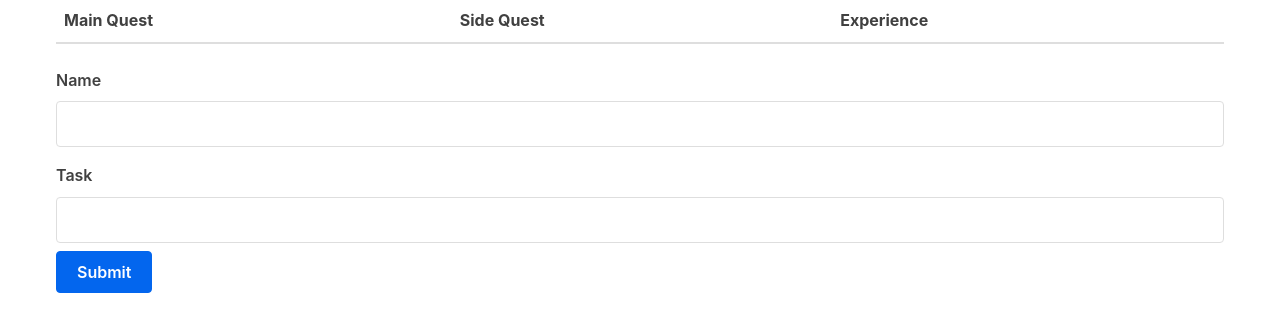
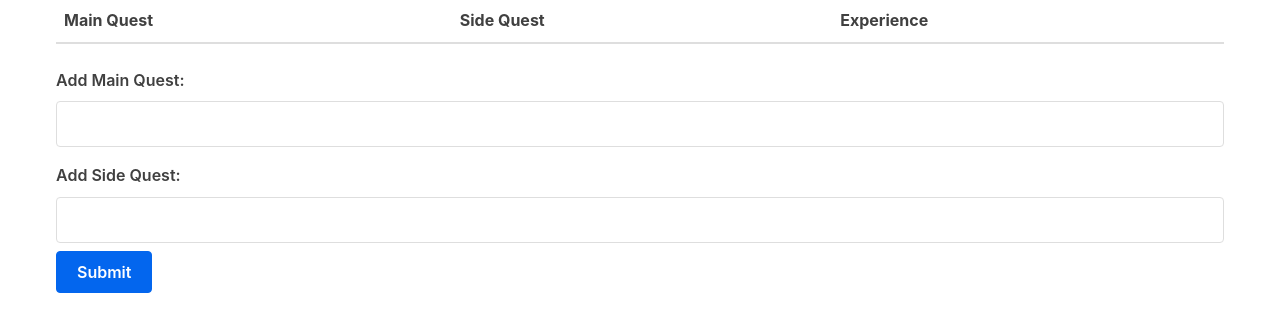
Before and after one commit to ssotoale/event-app, a React (Vite) app in the folder packages/quest-frontend/: page / in a window 1280 px wide. Shown: the top 332 px of the page. Built offline with nearby package versions, Linux system fonts and the light colour scheme.

Commit message:
task name

```diff
--- a/packages/quest-frontend/src/Form.jsx
+++ b/packages/quest-frontend/src/Form.jsx
@@ -17,7 +17,7 @@ function Form(props) {
   }
   return (
     <form>
-      <label htmlFor="name">Name</label>
+      <label htmlFor="name">Add Main Quest:</label>
       <input
         type="text"
         name="name"
@@ -25,7 +25,7 @@ function Form(props) {
         value={person.name}
         onChange={handleChange}
       />
-      <label htmlFor="Task">Task</label>
+      <label htmlFor="Task">Add Side Quest:</label>
       <input
         type="text"
         name="job"
```
Also changed, not shown: 1 other file (tests, documents, lock files or other folders).
